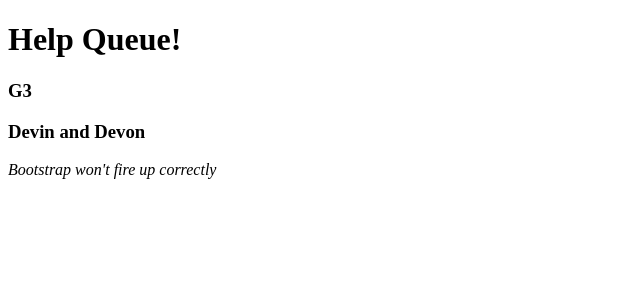
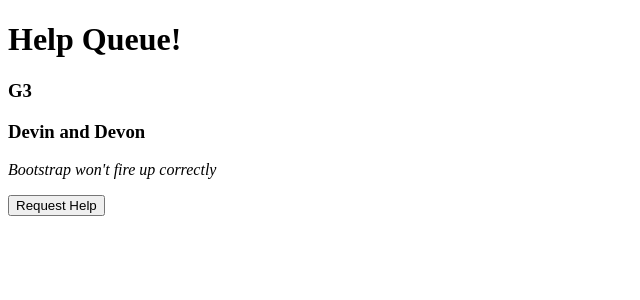
Before and after one commit to sagaquisces/help-queue, a React app: page / in a window 1280 px wide. Shown: the top 300 px of the page, without its empty margins (0-640 px from the left). Built offline with nearby package versions, Linux system fonts and the light colour scheme.

Commit message:
add NewTicketControl with button that will send message to console when clicked

```diff
--- a/package.json
+++ b/package.json
@@ -4,7 +4,8 @@
   "description": "",
   "main": "index.jsx",
   "scripts": {
-    "test": "echo \"Error: no test specified\" && exit 1"
+    "test": "echo \"Error: no test specified\" && exit 1",
+    "start": "webpack-dev-server"
   },
   "repository": {
     "type": "git",
--- a/src/components/App.jsx
+++ b/src/components/App.jsx
@@ -1,12 +1,14 @@
 import React from "react";
-import Header from "./Header"
-import TicketList from "./TicketList"
+import Header from "./Header";
+import TicketList from "./TicketList";
+import NewTicketControl from "./NewTicketControl";
 
 function App() {
 	return (
 		<div>
 			<Header />
 			<TicketList />
+			<NewTicketControl />
 		</div>
 	);
 }
--- /dev/null
+++ b/src/components/NewTicketControl.jsx
@@ -0,0 +1,21 @@
+import React from "react";
+
+class NewTicketControl extends React.Component {
+
+	constructor(props) {
+		super(props);
+		this.state = {formVisibleOnPage: false};
+	}
+
+	handleDisplayingNewTicketForm(e) {
+		console.log("New Ticket button was clicked");
+	}
+
+	render(){
+		return (
+			<button onClick={this.handleDisplayingNewTicketForm}>Request Help</button>
+		);
+	}
+}
+
+export default NewTicketControl;
```
Also changed, not shown: 1 other file (tests, documents, lock files or other folders).
